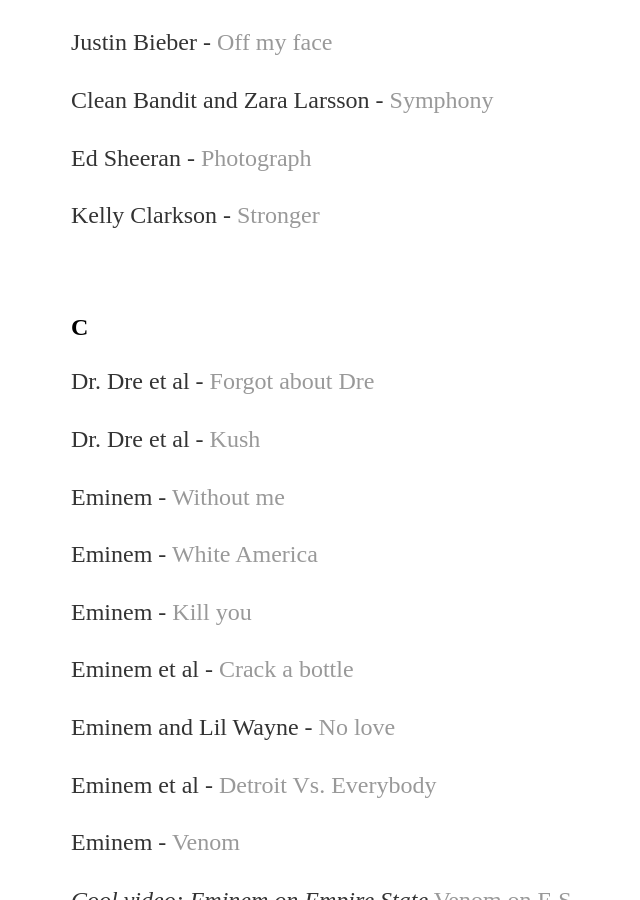
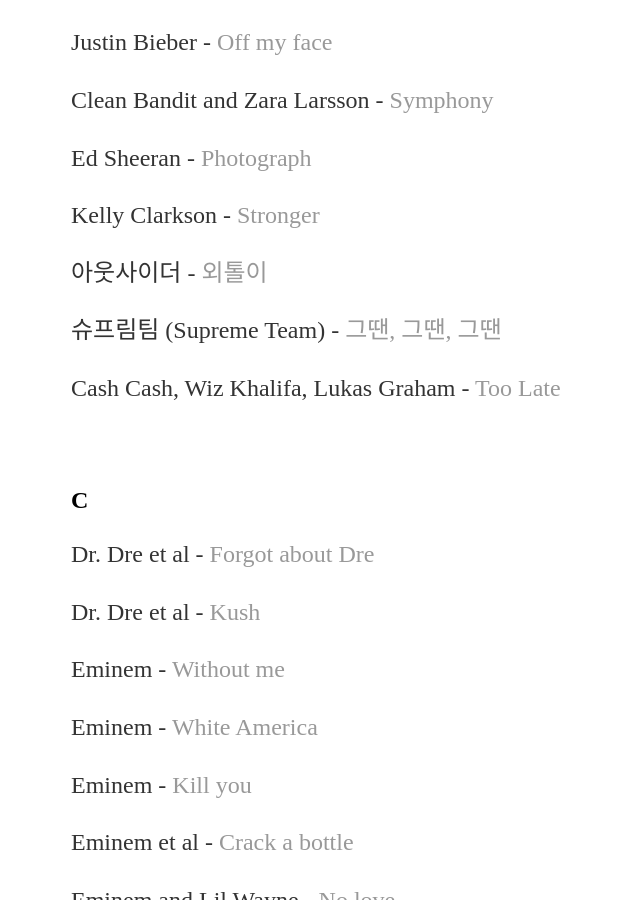
Before and after one commit to yjkweon24/yjkweon24.github.io, a Jekyll site: the page built from _posts/2018-10-23-songs-that-i-love.md, in a window 1280 px wide and 900 px high, scrolled down 8311 px. Shown: the whole window, without its empty margins (121-761 px from the left). Built offline with Jekyll 4.4.1, drawn with Linux system fonts in a browser that asks for light colours.

Commit message:
Update 2018-10-23-songs-that-i-love.md

```diff
--- a/_posts/2018-10-23-songs-that-i-love.md
+++ b/_posts/2018-10-23-songs-that-i-love.md
@@ -287,6 +287,12 @@
 
 Kelly Clarkson - [Stronger](https://www.youtube.com/watch?v=Xn676-fLq7I)
 
+아웃사이더 - [외톨이](https://www.youtube.com/watch?v=yROjTblMPag)
+
+슈프림팀 (Supreme Team) - [그땐, 그땐, 그땐](https://www.youtube.com/watch?v=lGT6ftrZynY)
+
+Cash Cash, Wiz Khalifa, Lukas Graham - [Too Late](https://www.youtube.com/watch?v=9LEvJ9kCoZc)
+
 <br>
 
 ## C
```
